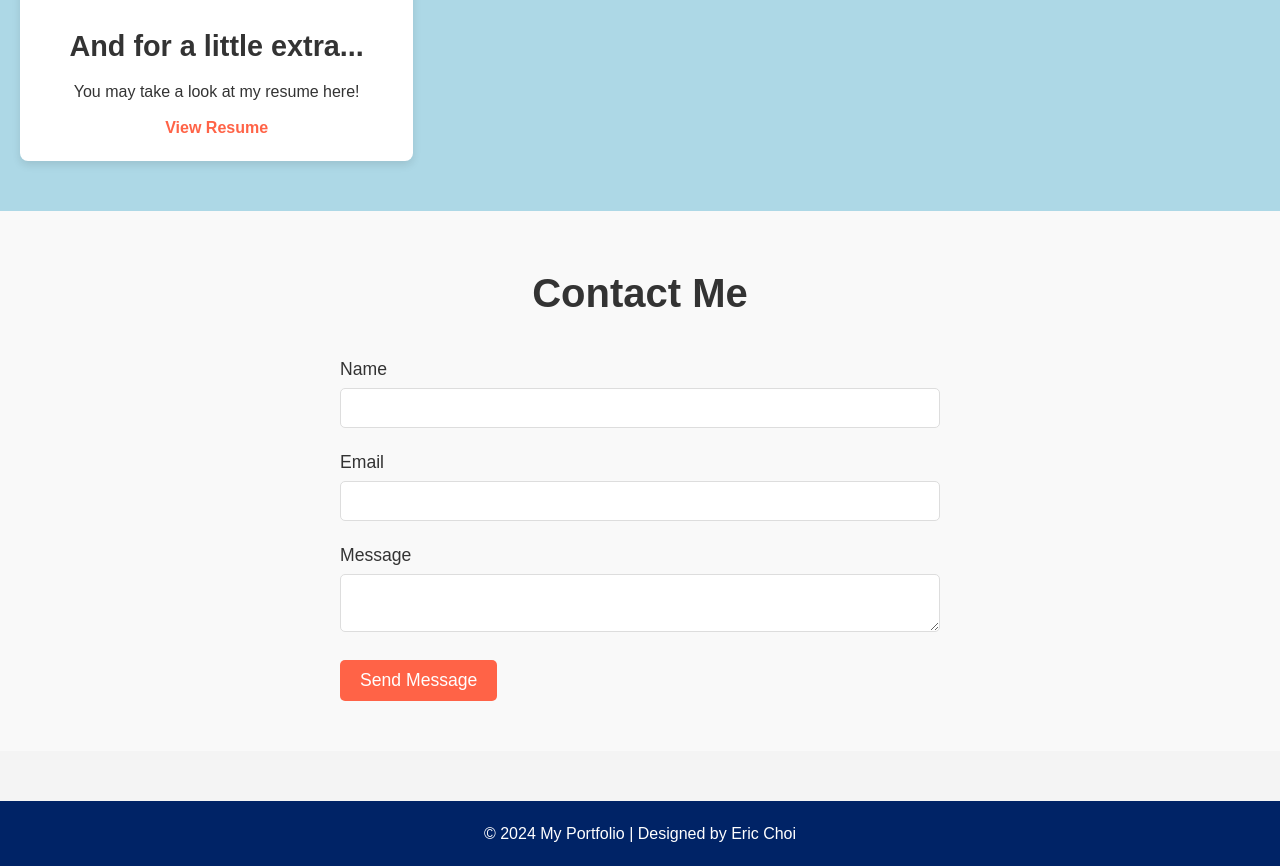
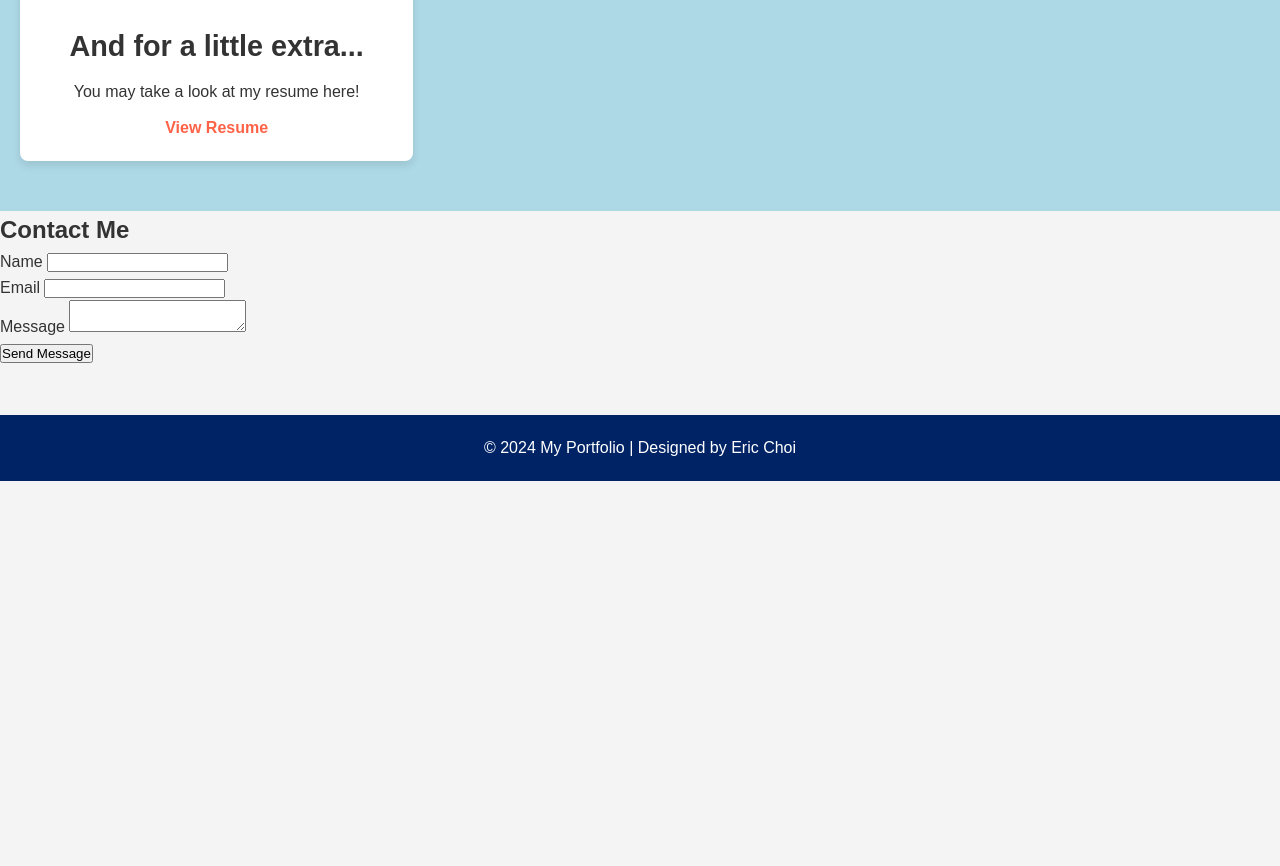
Before and after one commit to ericc2297/ericc.github.io, a plain HTML site: page index.html in a window 1280 px wide. Shown: the part 4108-4974 px from the top of the page. After the commit the page ends 4589 px from the top, so only its background shows below. Drawn offline with Linux system fonts and the light colour scheme.

Commit message:
Update styles.css

```diff
--- a/styles.css
+++ b/styles.css
@@ -178,57 +178,6 @@ nav .nav-links a:hover{
     font-weight: bold;
 }
 
-.contact {
-    padding: 50px 20px;
-    background-color: #f9f9f9;
-    text-align: center;
-}
-
-.contact h2 {
-    font-size: 2.5rem;
-    margin-bottom: 30px;
-}
-
-.contact form {
-    max-width: 600px;
-    margin: 0 auto;
-    text-align: left;
-}
-
-.contact .form-group {
-    margin-bottom: 20px;
-}
-
-.contact .form-group label {
-    font-size: 1.1rem;
-    margin-bottom: 5px;
-    display: block;
-}
-
-.contact .form-group input,
-.contact .form-group textarea {
-    width: 100%;
-    padding: 10px;
-    font-size: 1rem;
-    border: 1px solid #ddd;
-    border-radius: 5px;
-}
-
-.contact .submit-btn {
-    background-color: #ff6347;
-    color: white;
-    padding: 10px 20px;
-    font-size: 1.1rem;
-    border: none;
-    border-radius: 5px;
-    cursor: pointer;
-    transition: background-color 0.3s ease;
-}
-
-.contact .submit-btn:hover {
-    background-color: #e5533d;
-}
-
 footer {
     background-color: #002366;
     color: white;
@@ -236,3 +185,31 @@ footer {
     padding: 20px;
     margin-top: 50px;
 }
+
+.footer-container {
+    display: flex;
+    justify-content: space-between;
+    align-items: center;
+    max-width: 1200px;
+    margin: 0 auto;
+    padding: 0 20px;
+}
+
+.footer-nav ul {
+    list-style: none;
+    display: flex;
+    gap: 20px;
+}
+
+.footer-nav a {
+    text-decoration: none;
+    color: white;
+    font-weight: bold;
+    transition: color 0.3s;
+}
+
+.footer-nav a:hover {
+    background-color: #002366;
+    border: 2px solid #d4af37;
+    border-radius: 3px;
+}
```
